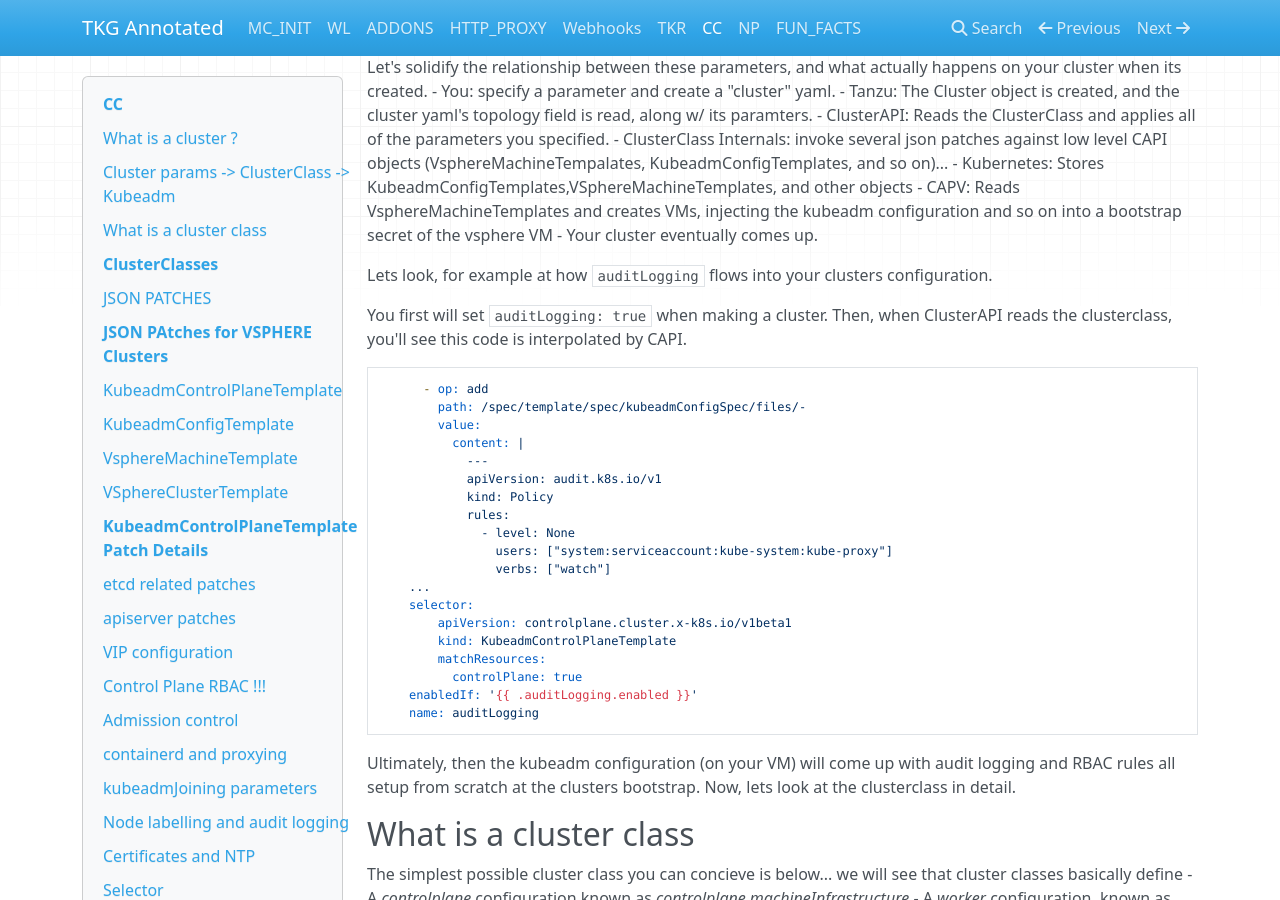
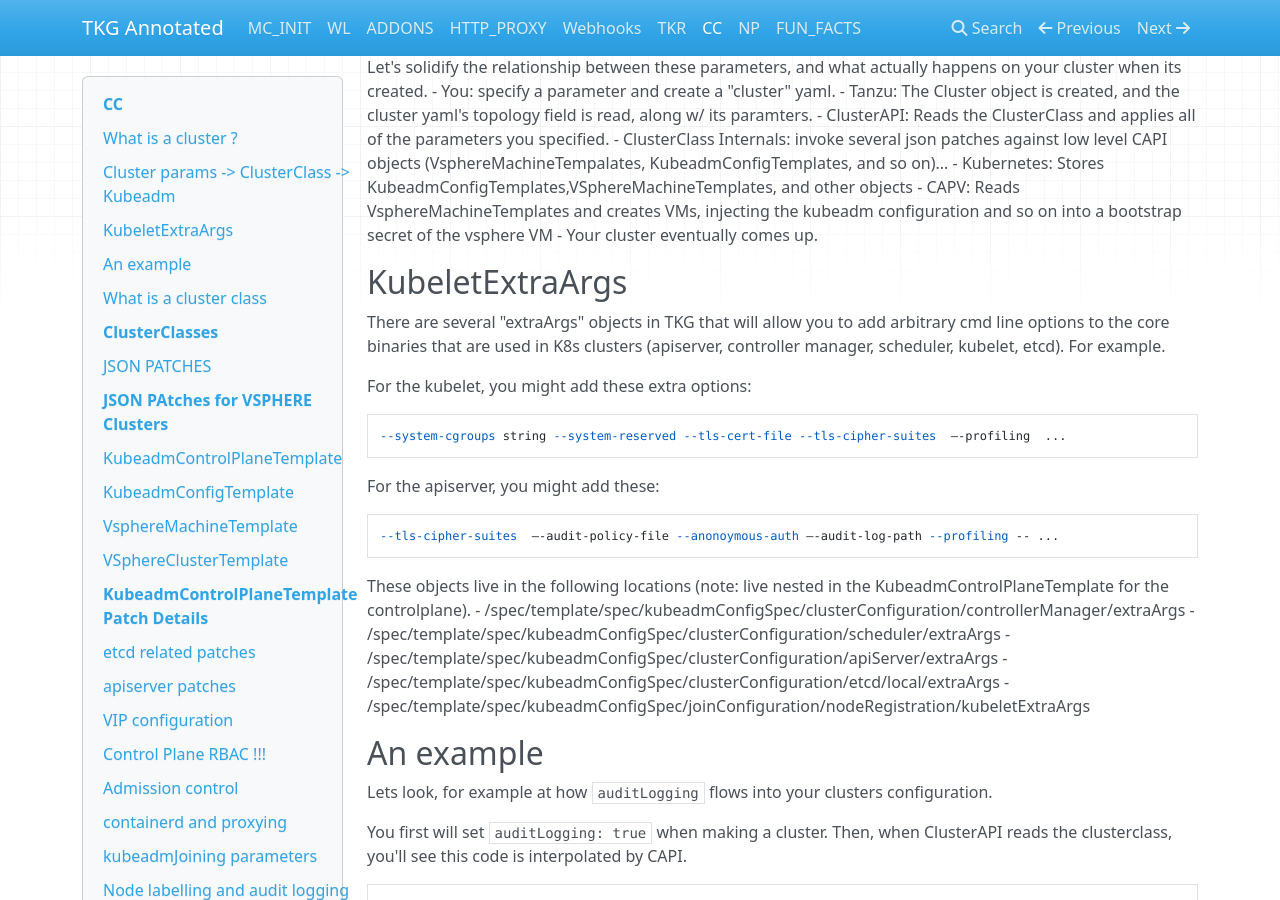
Before and after one commit to jayunit100/tanzu-install-annotated, an MkDocs documentation site: the page built from docs/z5-cc.md, in a window 1280 px wide and 900 px high, scrolled down 348 px. Built offline with MkDocs 1.6.1, drawn with Linux system fonts in a browser that asks for light colours; nearby versions of some CDN libraries.

Commit message:
Update z5-cc.md

````diff
--- a/docs/z5-cc.md
+++ b/docs/z5-cc.md
@@ -22,9 +22,35 @@
 - CAPV: Reads VsphereMachineTemplates and creates VMs, injecting the kubeadm configuration and so on into a bootstrap secret of the vsphere VM
 - Your cluster eventually comes up.
 
+## KubeletExtraArgs
+
+There are several "extraArgs" objects in TKG that will allow you to add arbitrary cmd line options
+to the core binaries that are used in K8s clusters (apiserver, controller manager, scheduler, kubelet, etcd).  For example.
+
+For the kubelet, you might add these extra options:
+```
+--system-cgroups string --system-reserved --tls-cert-file --tls-cipher-suites  –-profiling  ...
+```
+
+For the apiserver, you might add these:
+```
+--tls-cipher-suites  –-audit-policy-file --anonoymous-auth –-audit-log-path --profiling -- ...
+```
+
+These objects live in the following locations (note: live nested in the KubeadmControlPlaneTemplate for the controlplane).
+- /spec/template/spec/kubeadmConfigSpec/clusterConfiguration/controllerManager/extraArgs
+- /spec/template/spec/kubeadmConfigSpec/clusterConfiguration/scheduler/extraArgs
+- /spec/template/spec/kubeadmConfigSpec/clusterConfiguration/apiServer/extraArgs
+- /spec/template/spec/kubeadmConfigSpec/clusterConfiguration/etcd/local/extraArgs
+- /spec/template/spec/kubeadmConfigSpec/joinConfiguration/nodeRegistration/kubeletExtraArgs
+
+## An example
+
 Lets look, for example at how `auditLogging` flows into your clusters configuration.
 
 You first will set `auditLogging: true` when making a cluster.  Then, when ClusterAPI reads the clusterclass, you'll see this code is interpolated by CAPI.
+
+
 
 ```
       - op: add
````
